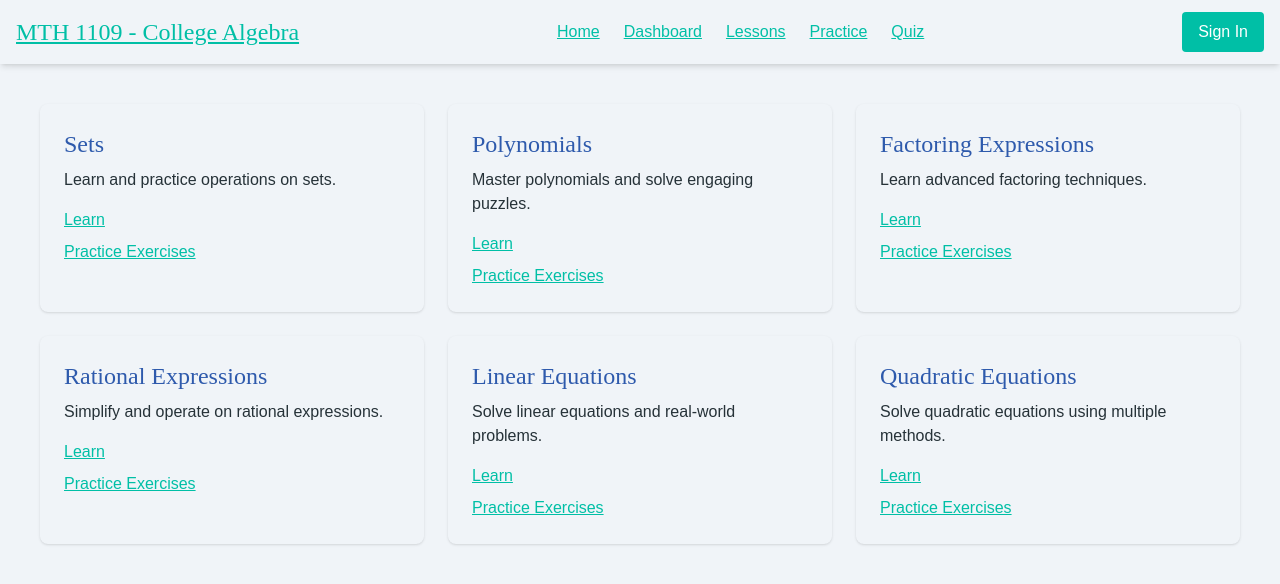
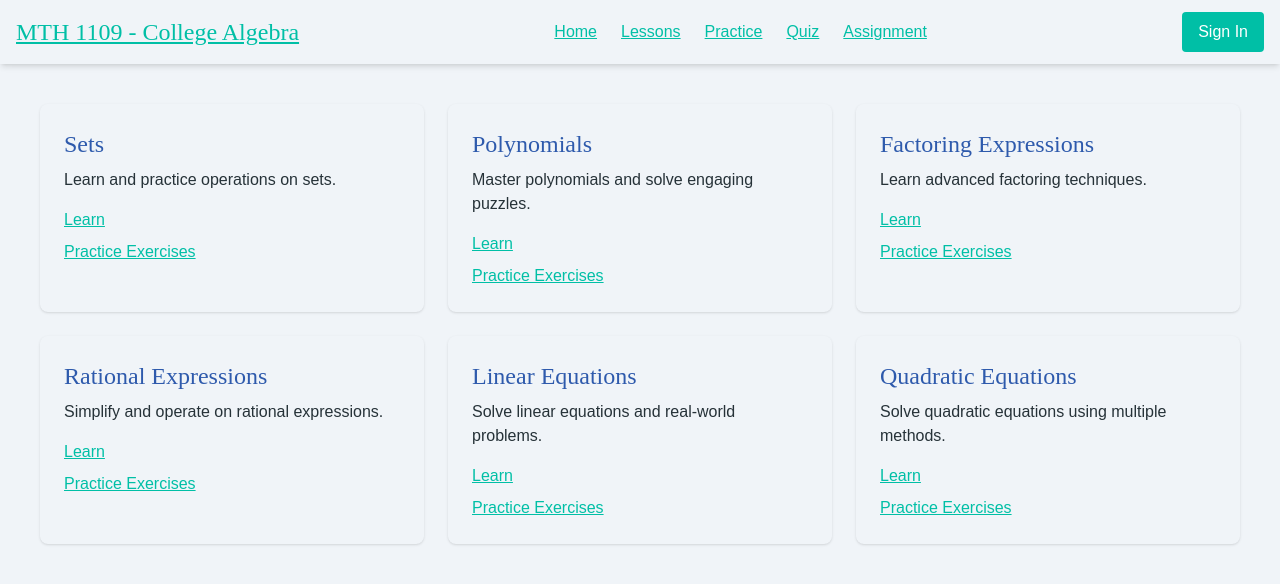
Before and after one commit to amukiria/college-algebra-app, a Next.js app: page / in a window 1280 px wide. Shown: the top 584 px of the page. Built offline with nearby package versions, Linux system fonts and the light colour scheme; no server answers.

Commit message:
top bar links updated

```diff
--- a/src/components/TopBar.js
+++ b/src/components/TopBar.js
@@ -16,7 +16,6 @@ const TopBar = () => {
 
         <nav className="flex space-x-6 font-body text-secondary">
           <Link href="/" className="hover:text-accent">Home</Link>
-          <Link href="/dashboard" className="hover:text-accent">Dashboard</Link>
           <div className="relative group">
             <a href="#" onClick={(e) => e.preventDefault()} className="hover:text-accent">Lessons</a>
             <div className="absolute left-0 top-full w-56 bg-white shadow-lg rounded hidden group-hover:block z-50">
@@ -43,7 +42,23 @@ const TopBar = () => {
               </ul>
             </div>
           </div>
-          <Link href="/lessons/quiz" className="hover:text-accent">Quiz</Link>
+          {/* Changed Quiz link to a dropdown menu */}
+          <div className="relative group">
+            <a href="#" onClick={(e) => e.preventDefault()} className="hover:text-accent">Quiz</a>
+            <div className="absolute left-0 top-full w-56 bg-white shadow-lg rounded hidden group-hover:block z-50">
+              <ul>
+                <li><Link href="/lessons/quiz" className="block px-4 py-2 hover:bg-gray-100">Quiz 1</Link></li>
+              </ul>
+            </div>
+          </div>
+          <div className="relative group">
+            <a href="#" onClick={(e) => e.preventDefault()} className="hover:text-accent">Assignment</a>
+            <div className="absolute left-0 top-full w-56 bg-white shadow-lg rounded hidden group-hover:block z-50">
+              <ul>
+                <li><Link href="/lessons/assignment" className="block px-4 py-2 hover:bg-gray-100">Graphing Assignment</Link></li>
+              </ul>
+            </div>
+          </div>
         </nav>
 
         <div className="flex items-center space-x-4">
```
